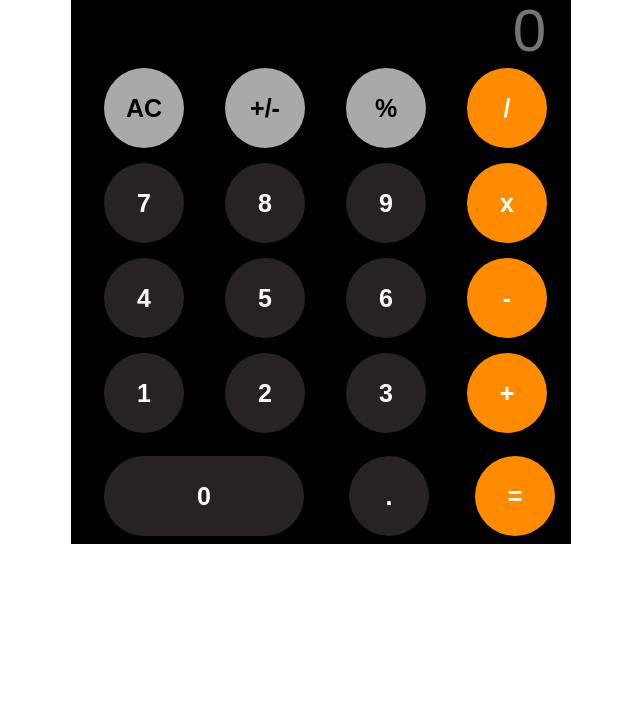
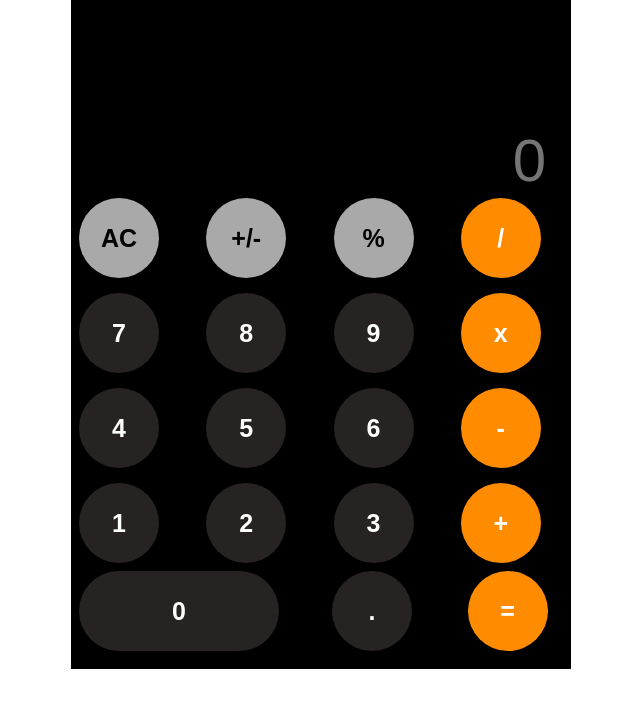
Before and after one commit to chrisedeson/chrisflex-s-calculator-app, a plain HTML site: page index.html in a window 1280 px wide. Shown: the whole page, without its empty margins (249-889 px from the left). Drawn offline with Linux system fonts and the light colour scheme.

Commit message:
reverseed it back to the way it was

```diff
--- a/calculator.css
+++ b/calculator.css
@@ -7,18 +7,16 @@ main {
     max-width: 500px;
     background-color: black;
     padding-bottom: 20px;
-    padding-left: 25px;
-
 
 }
 
 input[type=text] {
     width: 100%;
     max-width: 500px;
-    height: 23vh;
+    height: 32vh;
     font-size: 60px;
     text-align: right;
-    padding-top: 30px;
+    padding-top: 20vh;
     padding-right: 25px;
     border: none;
     color: white;
@@ -32,16 +30,11 @@ input[type=text] {
     /* gap: 15px; */
     gap: 5vw;
     padding: 10px;
-    margin-top: -12px;
-
-
 }
 
 .last-row {
     display: grid;
     grid-template-columns: 2.4fr 1fr 1fr;
-    padding: 0;
-    padding-top: 25px;
 }
 
 button {
@@ -76,11 +69,3 @@ button {
     width: 46vw;
     max-width: 200px;
 }
-
-#decimal {
-    margin-left: -5px;
-}
-
-#equals-btn {
-    margin-left: -6px;
-}
```
